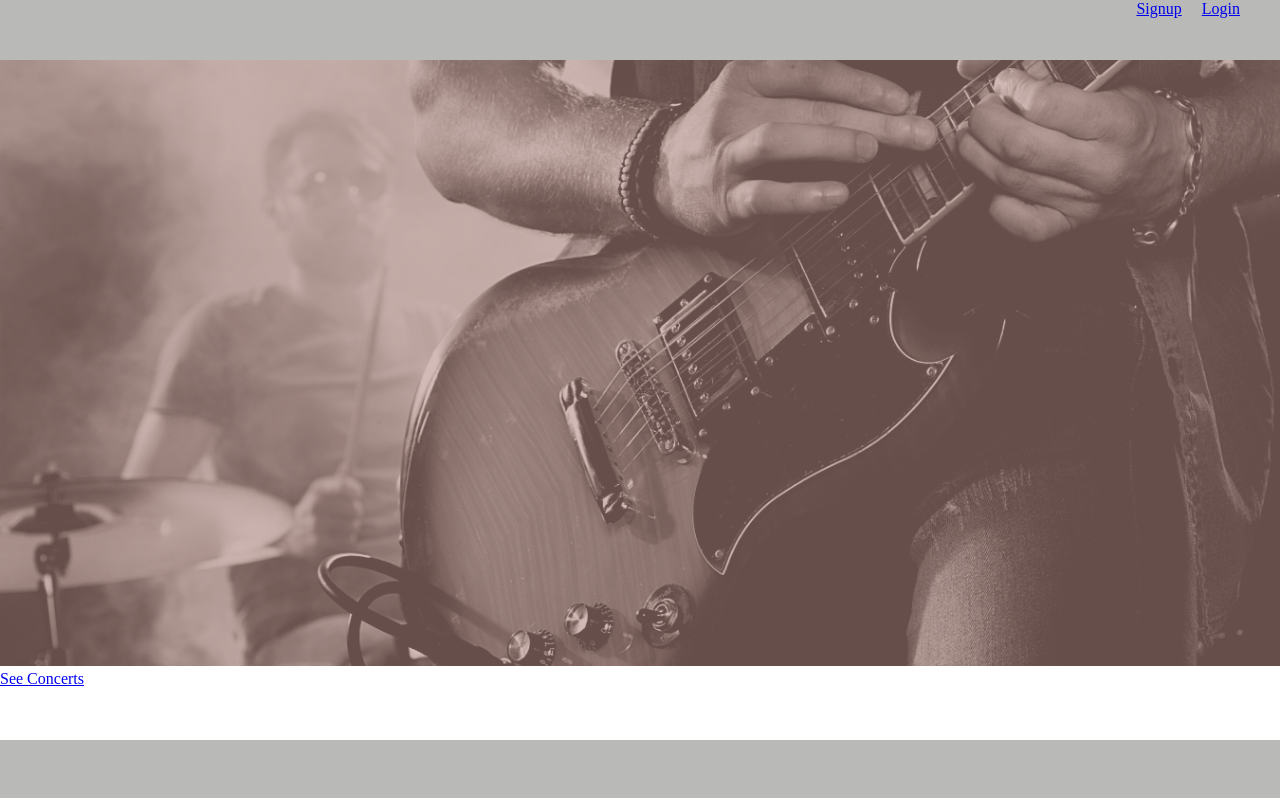
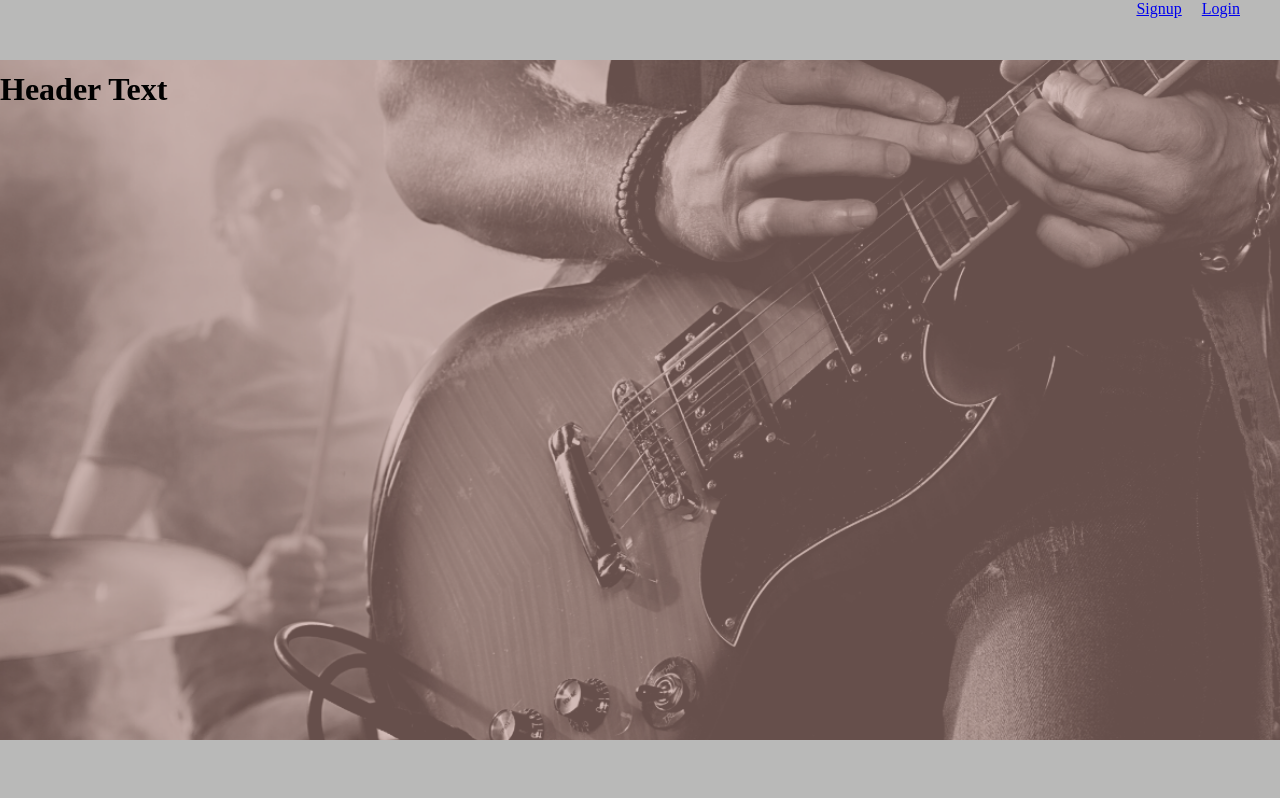
Before and after one commit to Delabove/cra-express-ts, a React (Create React App) app: page / in a window 1280 px wide. Shown: the top 798 px of the page. Built offline with nearby package versions, Linux system fonts and the light colour scheme.

Commit message:
header image

```diff
--- a/public/index.html
+++ b/public/index.html
@@ -27,6 +27,7 @@
     <title>Concert Central</title>
   <style>
     body{
+
       margin: 0;
       height: 100%;
     }
--- a/src/ui/views/Home.tsx
+++ b/src/ui/views/Home.tsx
@@ -1,16 +1,17 @@
 import React from 'react'
 import { Link } from 'react-router-dom';
 
+
 import styles from './styles/home.module.css'
-import hero from '../media/Main-Hero-Image.png'
+
 
 const Home = () => {
   return (
     <div className={styles.landing}>
-       <div className={styles.Main_Hero_Img}>
-        <img className={styles.img}src={hero} alt="social" />
+       <div className={styles.Main_Hero_Img} >
+          <h1  className={styles.Main_Header_Title}>Header Text</h1>
         </div>
-      <Link to='/table'>See Concerts
+      <Link to='/table'>See Concerts </Link>
       <div className={styles.layout}>
         <ul className={styles.layout_list}>
                     <li className={styles.description}>
@@ -33,7 +34,7 @@ const Home = () => {
                     </li>
                 </ul>
             </div>
-      </Link>
+
     </div>
   )
 }
--- a/src/ui/views/styles/home.module.css
+++ b/src/ui/views/styles/home.module.css
@@ -32,6 +32,14 @@
 
     }
 
+    .Main_Hero_Img{
+        background-image: url("/images/Main-Hero-Image.png");
+        background-repeat: no-repeat;
+        background-position: center;
+        background-size: cover;
+        height: 700px;
+    }
+
     .design{
         grid-area: design;
         font-size: 20px;
@@ -58,14 +66,9 @@
         color: white;
         /* border: black solid .5px; */
     }
-    .img{
-        width: 100%;
-        padding: 0;
-        margin: 0;
-    }
 
-    .Main_Hero_Img{
-       margin: 0;
+    .Main_Header_Title{
+        position: absolute;
     }
     .project_body{
     margin: 20px;
```
Also changed, not shown: public/images/Main-Hero-Image.png (renamed from src/ui/media/Main-Hero-Image.png). Lines whose indentation alone changed are shown as unchanged.
